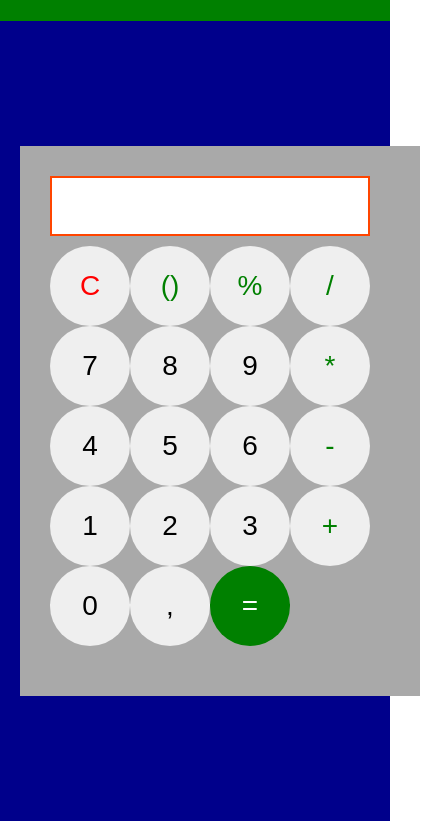
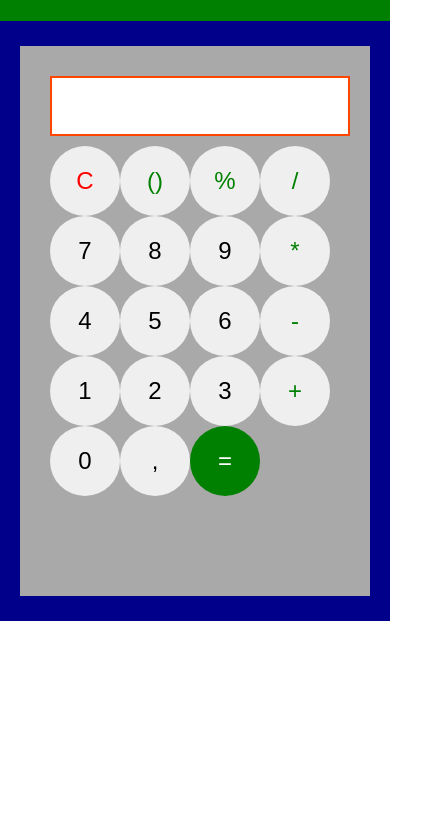
Before and after one commit to edilmazhitov/HTML-SCSS-JS---Calculator, a website: page index.html in a window 390 px wide. Shown: the part 159-980 px from the top of the page, 440 px wide, since content can reach past the window. After the commit the page ends 844 px from the top, so only its background shows below. Drawn offline with nearby package versions, Linux system fonts and the light colour scheme; files that its build step writes are made by us from their sources.

Commit message:
UPD Style: calculator adapt

```diff
--- a/styles/_calculator.scss
+++ b/styles/_calculator.scss
@@ -6,6 +6,14 @@
   background-color: darkblue;
   height: 800px;
 
+
+  @include media("mobile-l") {
+    height: 600px;
+  }
+
+  @include media("mobile-s") {
+    height: 500px;
+  }
   &__summer {
     padding: 0 20px;
     width: 320px;
@@ -13,6 +21,21 @@
     border: 2px solid orangered;
     margin: 10px;
     font-size: 24px;
+
+    @include media("mobile-l") {
+      width: 300px;
+      font-size: 22px;
+    }
+
+    @include media("mobile-m") {
+      width: 250px;
+      font-size: 22px;
+    }
+
+    @include media("mobile-s") {
+      width: 230px;
+      font-size: 22px;
+    }
   }
 
   &__block {
@@ -20,6 +43,20 @@
     height: 550px;
     background-color: darkgrey;
     padding: 20px 20px;
+
+    @include media("mobile-l") {
+      width: 350px;
+    }
+
+    @include media("mobile-m") {
+      width: 300px;
+      height: 430px;
+    }
+
+    @include media("mobile-s") {
+      width: 280px;
+      height: 430px;
+    }
   }
 
   &__box {
@@ -37,6 +74,18 @@
       color: white;
     }
 
+    @include media("mobile-l") {
+      width: 70px;
+      height: 70px;
+      font-size: 24px;
+    }
+
+    @include media("mobile-m") {
+      width: 60px;
+      height: 60px;
+      font-size: 22px;
+    }
+
     &-functional {
       @extend %btn-base;
       color: green;
@@ -44,6 +93,18 @@
       @include hover-supported {
         background-color: green;
         color: white;
+      }
+
+      @include media("mobile-l") {
+        width: 70px;
+        height: 70px;
+        font-size: 24px;
+      }
+
+      @include media("mobile-m") {
+        width: 60px;
+        height: 60px;
+        font-size: 22px;
       }
     }
 
@@ -55,6 +116,19 @@
         background-color: red;
         color: white;
       }
+
+      @include media("mobile-l") {
+        width: 70px;
+        height: 70px;
+        font-size: 24px;
+      }
+
+      @include media("mobile-m") {
+        width: 60px;
+        height: 60px;
+        font-size: 22px;
+      }
+
     }
 
     &-result {
@@ -66,6 +140,19 @@
         background-color: white;
         color: green;
       }
+
+      @include media("mobile-l") {
+        width: 70px;
+        height: 70px;
+        font-size: 24px;
+      }
+
+      @include media("mobile-m") {
+        width: 60px;
+        height: 60px;
+        font-size: 22px;
+      }
+
     }
 
 
```
